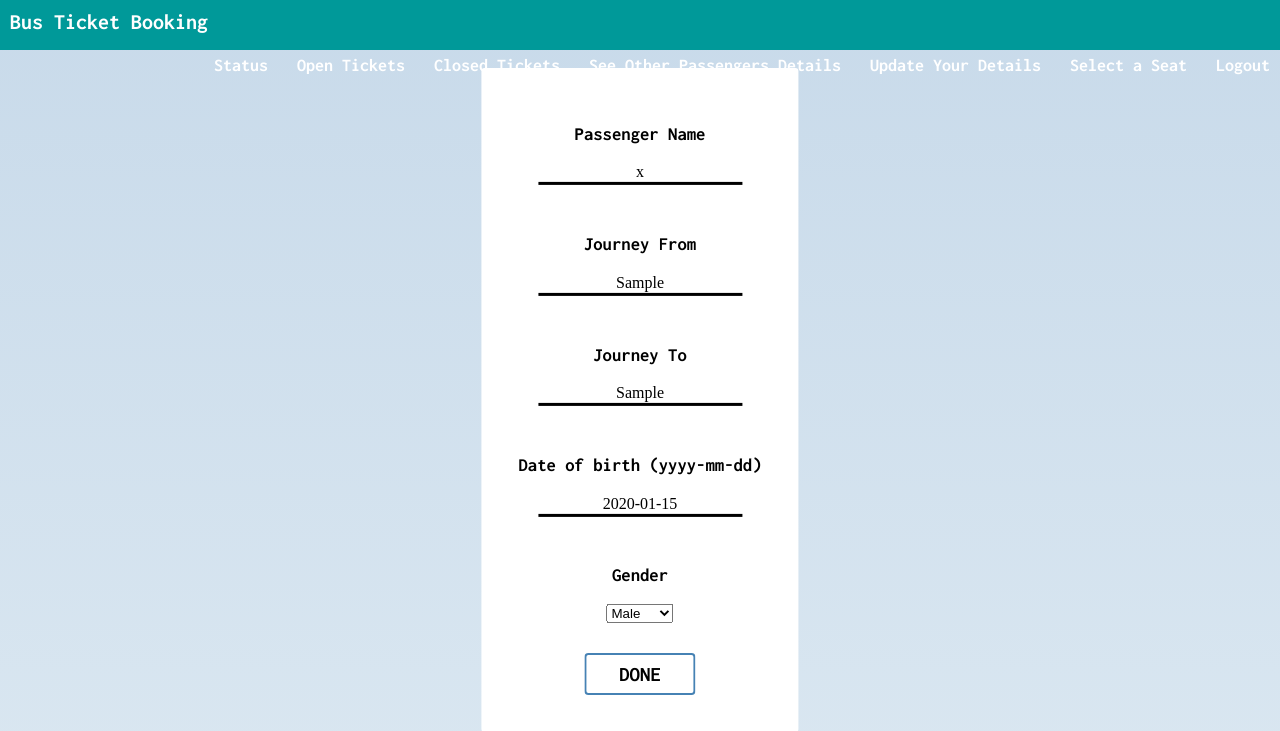
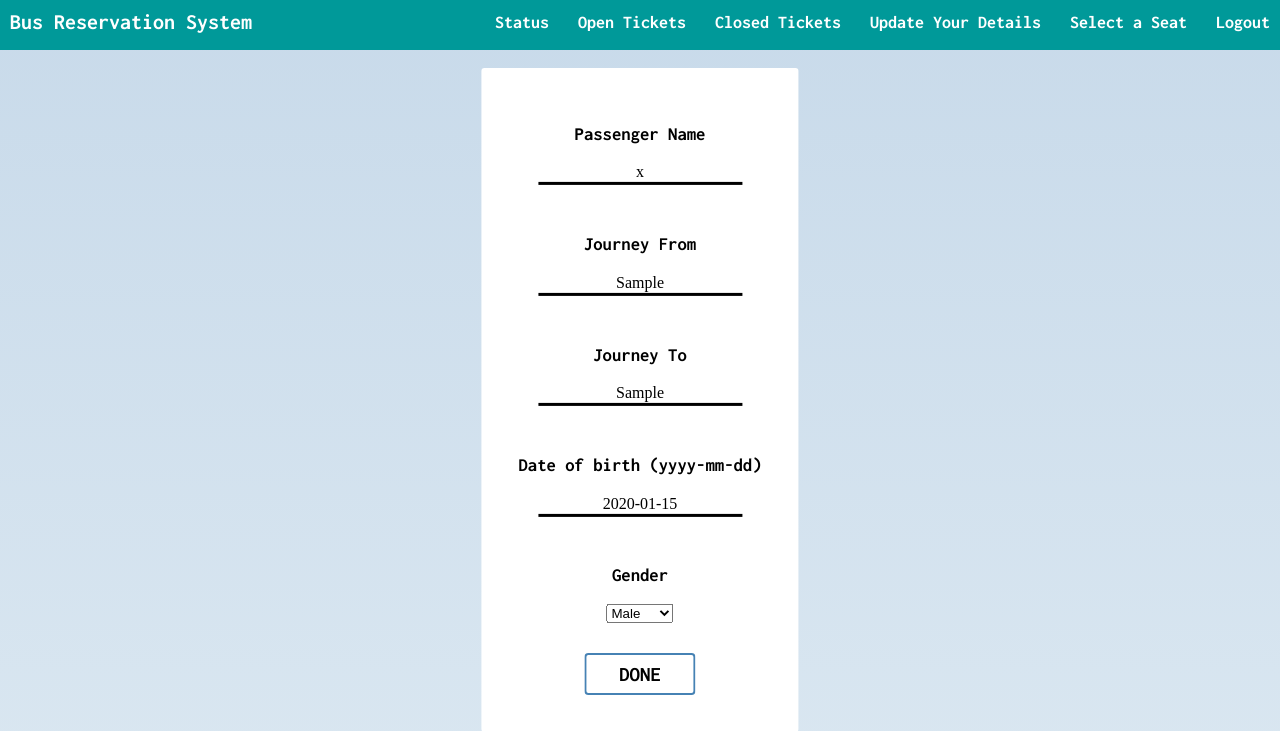
Before and after one commit to abhi2345A/Bus-Reservation-System, a Django app: page /login/edit/ in a window 1280 px wide. Shown: the top 731 px of the page. Run offline with Django 3.2, Linux system fonts and the light colour scheme; a user stored in the database is signed in; tables that the repository leaves empty hold one stand-in row (values such as "Sample post").

Commit message:
Changing title

```diff
--- a/selection/templates/base.html
+++ b/selection/templates/base.html
@@ -635,7 +635,7 @@
 <div class="nav">
     <div class="nav-header">
         <div class="nav-title">
-            <a href="{% url 'register' %}">Bus Ticket Booking</a>
+            <a href="{% url 'register' %}">Bus Reservation System</a>
         </div>
     </div>
     <div class="nav-btn">
--- a/selection/templates/edit.html
+++ b/selection/templates/edit.html
@@ -21,9 +21,6 @@
             Open Tickets</a>
 <a href="{% url 'ShowClosedSeats' %}">
             Closed Tickets</a>
-<a href="{% url 'Showtable' %}">
-            See Other Passengers Details
-        </a>
     <a href="{% url 'edit' %}">
             Update Your Details
         </a>
--- a/selection/templates/profile.html
+++ b/selection/templates/profile.html
@@ -75,8 +75,6 @@
             Open Tickets</a>
 <a href="{% url 'ShowClosedSeats' %}">
             Closed Tickets</a>
-<a href="{% url 'Showtable' %}">
-            See Other Passengers Details</a>
     <a href="{% url 'edit' %}">
             Update Your Details
         </a>
--- a/selection/templates/select_seat.html
+++ b/selection/templates/select_seat.html
@@ -21,9 +21,6 @@
             Open Tickets</a>
 <a href="{% url 'ShowClosedSeats' %}">
             Closed Tickets</a>
-<a href="{% url 'Showtable' %}">
-            See Other Passengers Details
-        </a>
     <a href="{% url 'edit' %}">
             Update Your Details
         </a>
```
